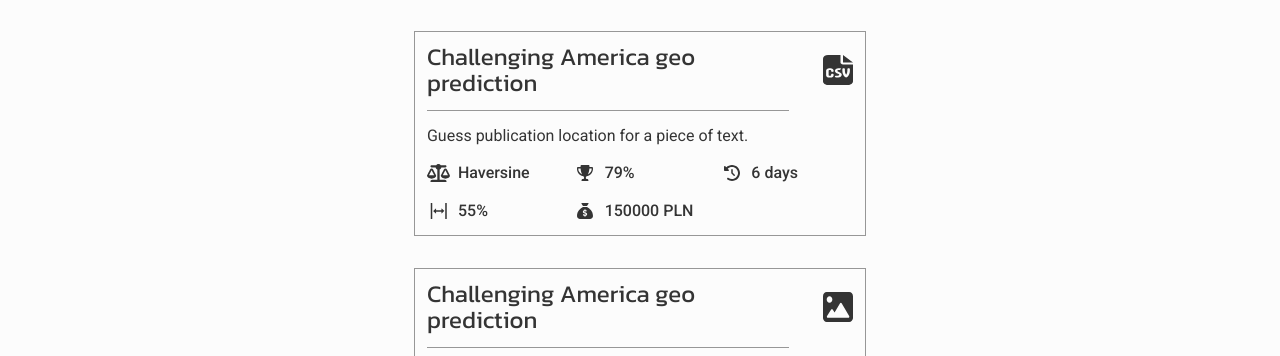
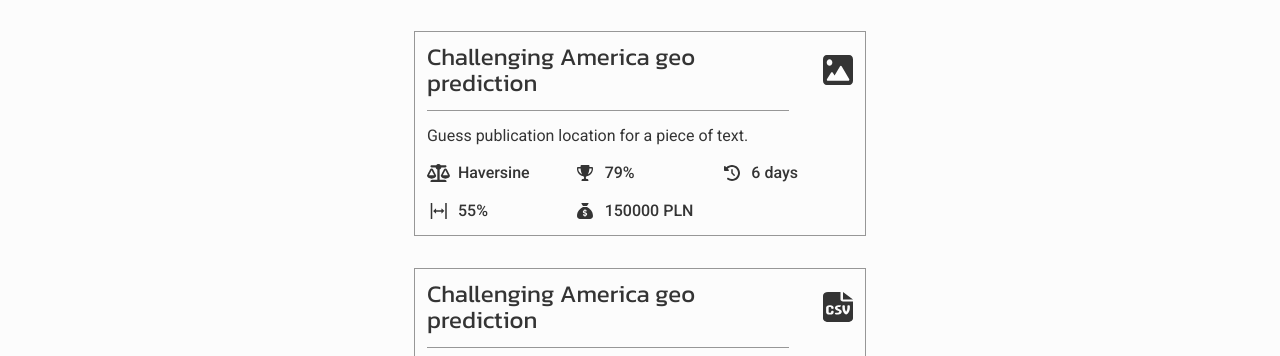
Before and after one commit to amu-cai/amueval-frontend, a React (Create React App) app: page /challenges in a window 1280 px wide. Shown: the part 444-800 px from the top of the page. Built offline with nearby package versions, Linux system fonts and the light colour scheme.

Commit message:
refactor IconLabel to apply label for challenge type ico

```diff
--- a/src/components/elements/IconLabel.js
+++ b/src/components/elements/IconLabel.js
@@ -7,6 +7,9 @@ import baselineIco from '../../assets/baseline_ico.svg';
 import clockIco from '../../assets/clock_ico.svg';
 import cupIco from '../../assets/cup_ico.svg';
 import styled from "styled-components";
+import textIco from '../../assets/text_ico.svg';
+import tabularIco from '../../assets/tabular_ico.svg';
+import imageIco from '../../assets/image_ico.svg';
 
 const HoverLabel = styled(Body)`
   position: absolute;
@@ -22,27 +25,28 @@ const HoverLabel = styled(Body)`
 `;
 
 const renderHoverLabel = (type) => {
+    const hoverLabel = (label) =>
+        <HoverLabel className='HoverLabel'>
+            {label}
+        </HoverLabel>;
+
     switch (type) {
         case 'metric':
-            return <HoverLabel className='HoverLabel'>
-                metric
-            </HoverLabel>;
+            return hoverLabel('metric');
         case 'prize':
-            return <HoverLabel className='HoverLabel'>
-                prize
-            </HoverLabel>;
+            return hoverLabel('prize');
         case 'baseline':
-            return <HoverLabel className='HoverLabel'>
-                baseline
-            </HoverLabel>;
+            return hoverLabel('baseline');
         case 'timeLeft':
-            return <HoverLabel className='HoverLabel'>
-                time left
-            </HoverLabel>;
+            return hoverLabel('time left');
         case 'bestScore':
-            return <HoverLabel className='HoverLabel'>
-                best score
-            </HoverLabel>;
+            return hoverLabel('best score');
+        case 'text':
+            return hoverLabel('text data');
+        case 'image':
+            return hoverLabel('image data');
+        case 'tabular':
+            return hoverLabel('tabular data');
     }
 }
 
@@ -58,6 +62,12 @@ const renderIco = (type) => {
             return clockIco;
         case 'bestScore':
             return cupIco;
+        case 'text':
+            return textIco;
+        case 'image':
+            return imageIco;
+        case 'tabular':
+            return tabularIco;
     }
 }
 
@@ -76,9 +86,10 @@ const IconLabel = (props) => {
         <IconLabelStyle gap={props.gap}>
             <Svg width={props.size} height={props.size}
                  src={renderIco(props.type)}/>
-            <Medium as='p'>
-                {props.children}
-            </Medium>
+            {props.children ?
+                <Medium as='p'>
+                    {props.children}
+                </Medium> : ''}
             {renderHoverLabel(props.type)}
         </IconLabelStyle>
     );
--- a/src/components/elements/MiniChallenge.js
+++ b/src/components/elements/MiniChallenge.js
@@ -48,7 +48,7 @@ const MiniChallenge = (props) => {
                 <H3 as='h3' width='85%'>
                     {props.title}
                 </H3>
-                <Svg src={props.ico} width='30px' height='30px'/>
+                <IconLabel type={props.type} size='30px'/>
             </FlexRow>
             <Line/>
             <Body as='p' margin='0 0 14px 0'>
--- a/src/pages/Challenges.js
+++ b/src/pages/Challenges.js
@@ -3,9 +3,6 @@ import {H1} from "../utils/fonts";
 import {FlexColumn, Grid} from "../utils/containers";
 import Search from "../components/elements/Search";
 import MiniChallenge from "../components/elements/MiniChallenge";
-import textIco from '../assets/text_ico.svg';
-import tabularIco from '../assets/tabular_ico.svg';
-import imageIco from '../assets/image_ico.svg';
 import Pager from "../components/elements/Pager";
 
 const Challenges = () => {
@@ -19,11 +16,11 @@ const Challenges = () => {
                 <Search/>
                 <FlexColumn width='100%'>
                     <Grid margin='32px 0' gridGap='32px 0'>
-                        <MiniChallenge title='Challenging America geo prediction' ico={textIco}
+                        <MiniChallenge title='Challenging America geo prediction' type={'text'}
                                        describe={`Guess publication location for a piece of text.`}/>
-                        <MiniChallenge title='Challenging America geo prediction' ico={tabularIco}
+                        <MiniChallenge title='Challenging America geo prediction' type={'image'}
                                        describe={`Guess publication location for a piece of text.`}/>
-                        <MiniChallenge title='Challenging America geo prediction' ico={imageIco}
+                        <MiniChallenge title='Challenging America geo prediction' type={'tabular'}
                                        describe={`Guess publication location for a piece of text.`}/>
                     </Grid>
                 </FlexColumn>
```
